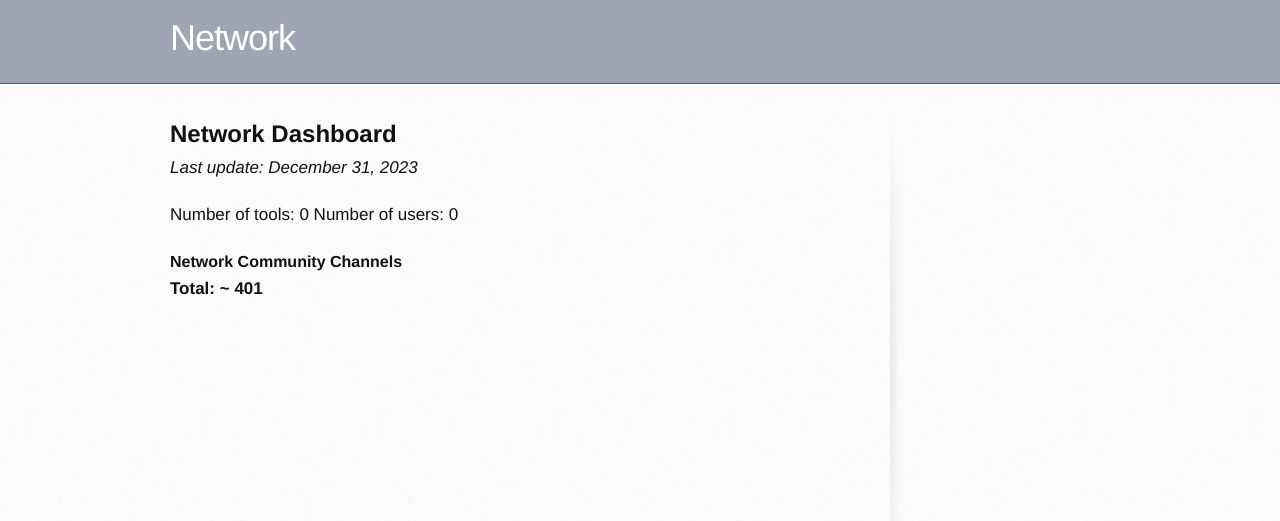
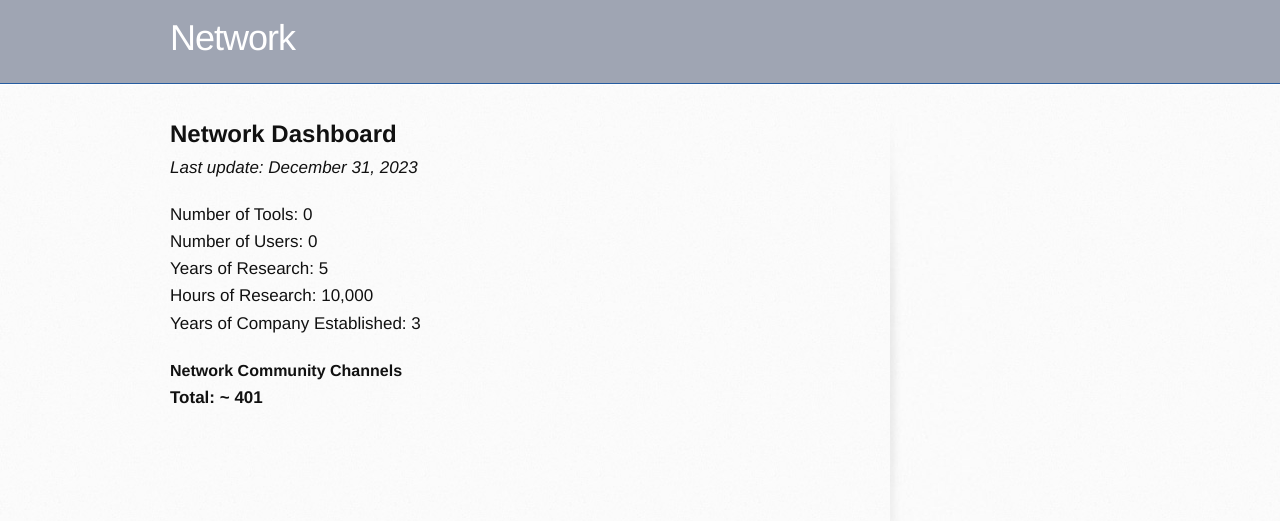
Before and after one commit to networkf/network.github.io, a Jekyll site: the page built from dashboard.md, in a window 1280 px wide. Shown: the top 521 px of the page. Built offline with Jekyll 4.4.1, drawn with Linux system fonts in a browser that asks for light colours; some web fonts are replaced; our own code applies the rules of GitHub Pages for plain Markdown files; the repository's description, which GitHub fills in, is left out.

Commit message:
Update dashboard.md

```diff
--- a/dashboard.md
+++ b/dashboard.md
@@ -11,8 +11,15 @@ layout: default
 _Last update: December 31, 2023_
 <br>
 
-Number of tools: 0
-Number of users: 0
+Number of Tools: 0
+<br>
+Number of Users: 0
+<br>
+Years of Research: 5
+<br>
+Hours of Research: 10,000
+<br>
+Years of Company Established: 3
 
 <b><font size="3">Network Community Channels</font></b>
 <br>
```
